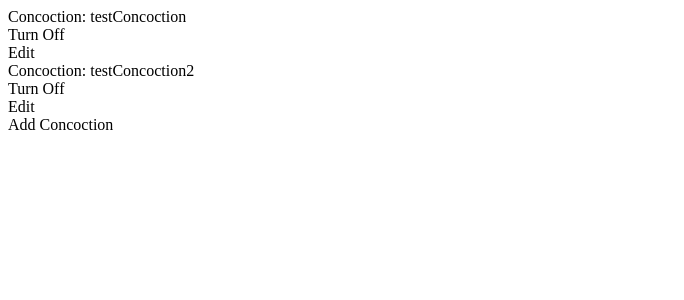
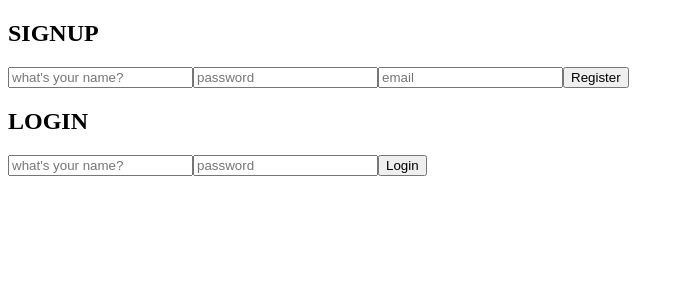
Before and after one commit to hr-regifters/thesis, a React app in the folder client/: page / in a window 1280 px wide. Shown: the top 300 px of the page, without its empty margins (0-684 px from the left). Built offline with nearby package versions, Linux system fonts and the light colour scheme; the HTML template or start-up script is replaced by a standard one.

Commit message:
(feat) Refactor userController; Implement client signup/login page

```diff
--- a/client/src/components/App.jsx
+++ b/client/src/components/App.jsx
@@ -7,7 +7,7 @@ export default class App extends React.Component {
     super(props);
     this.state = {
       user: '',
-      view: 'home',  // home, concoctionEdit, addConcoction
+      view: 'verify',  // home, concoctionEdit, addConcoction
       spotlightConcoctionId: 1,
       // concoctionIds: [''],
       concoctions: [
--- a/client/src/components/Navigator.jsx
+++ b/client/src/components/Navigator.jsx
@@ -3,10 +3,17 @@ import React from 'react';
 import HomeView from './HomeView.jsx';
 import ConcoctionView from './ConcoctionView.jsx';
 import AddConcoctionView from './AddConcoctionView.jsx';
+import Verification from './Verification.jsx';
 
 
 const Navigator = (props) => {
-  if (props.appState.view === 'home') {
+  if (props.appState.view === 'verify') {
+    return (
+      <div>
+        <Verification appState={props.appState} changeViewTo={props.changeViewTo}/>
+      </div>
+    )
+  } else if (props.appState.view === 'home') {
     return (
       <div>
         <HomeView appState={props.appState} changeViewTo={props.changeViewTo} />
--- /dev/null
+++ b/client/src/components/Verification.jsx
@@ -0,0 +1,80 @@
+"use strict"
+import React from 'react';
+
+import Trigger from './Trigger.jsx';
+import Action from './Action.jsx';
+import AddAction from './AddAction.jsx';
+import SaveNewConcoction from './SaveNewConcoction.jsx';
+import CancelNewConcoction from './CancelNewConcoction.jsx';
+
+export default class Verification extends React.Component {
+  constructor(props) {
+    super(props);
+
+    this.state = {
+
+    };
+  }
+
+  signUp() {
+    let context = this;
+    let username = document.getElementById('newUsername').value;
+    let password = document.getElementById('newPassword').value;
+    let email = document.getElementById('newPassword').value;
+    fetch('http://127.0.0.1:1337/api/user/signup', {
+      method: 'POST',
+      headers: {'Content-Type': 'application/json'},
+      body: JSON.stringify({username: username, password: password, email: email}) //TODO: change to username in cookie
+    })
+    .then(function(res) {
+      if (res.status === 201) {
+        console.log('success!');
+        context.props.changeViewTo('home');
+      } else {
+        console.log(res);
+      }
+    });
+  }
+
+  logIn() {
+    let context = this;
+    let username = document.getElementById('username').value;
+    let password = document.getElementById('password').value;
+    fetch('http://127.0.0.1:1337/api/user/login', {
+      method: 'POST',
+      headers: {'Content-Type': 'application/json'},
+      body: JSON.stringify({username: username, password: password}) //TODO: change to username in cookie
+    })
+    .then(function(res) {
+      if (res.status === 201) {
+        console.log('success!');
+        context.props.changeViewTo('home');
+      } else {
+        console.log(res);
+      }
+    });
+  }
+
+  render() {
+    return (
+      <div>
+        <div id="SignUp">
+          <form>
+            <h2>SIGNUP</h2>
+            <input placeholder="what's your name?" id="newUsername" />
+            <input placeholder="password" id="newPassword" />
+            <input placeholder="email" id="newEmail" />
+            <button className="signupButton" onClick={this.signUp.bind(this)} type="button">Register</button>
+          </form>
+
+          <form>
+            <h2>LOGIN</h2>
+            <input placeholder="what's your name?" id="username" />
+            <input placeholder="password" id="password" />
+            <button className="loginButton" onClick={this.logIn.bind(this)} type="button">Login</button>
+          </form>
+        </div>
+      </div>
+    );
+  }
+}
--- a/package.json
+++ b/package.json
@@ -37,6 +37,7 @@
     "bcrypt": "^0.8.7",
     "bluebird": "^3.4.6",
     "body-parser": "^1.15.2",
+    "cookie-parser": "^1.4.3",
     "evernote": "^1.25.82",
     "express": "^4.14.0",
     "express-session": "^1.14.2",
```
Also changed, not shown: 2 other files (tests, documents, lock files or other folders).
